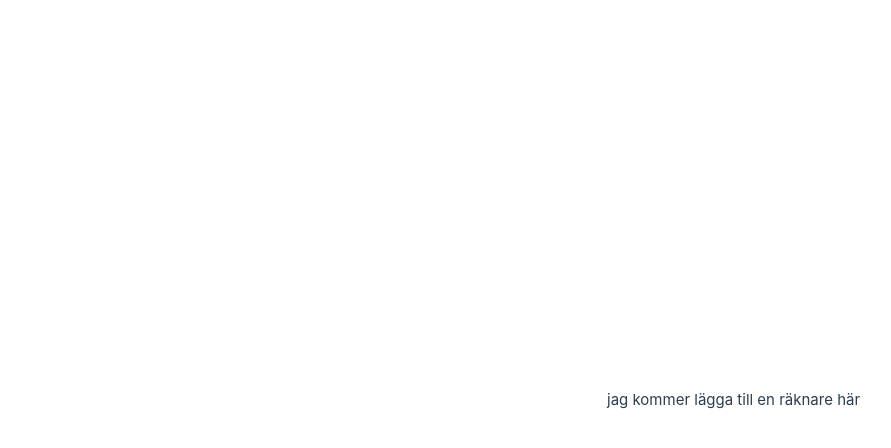
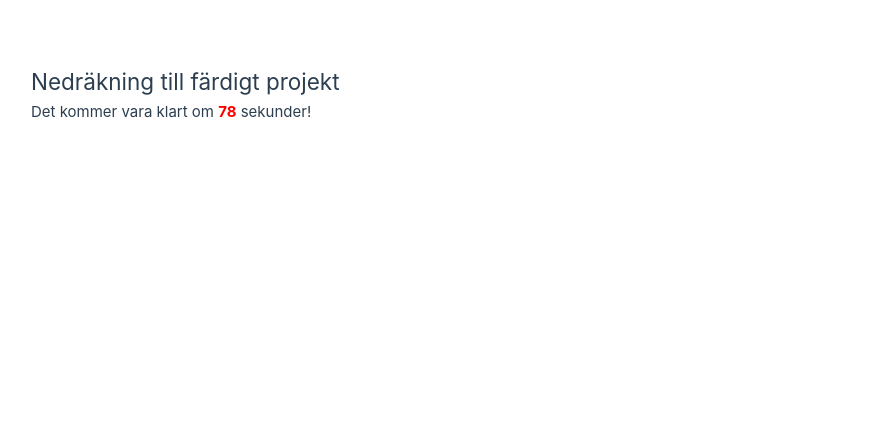
Before and after one commit to annkar73/vue-endless-countdown, a Vue app: page / in a window 1280 px wide. Shown: the top 448 px of the page, without its empty margins (33-924 px from the left). Built offline with nearby package versions, Linux system fonts and the light colour scheme.

Commit message:
add counter

```diff
--- a/src/App.vue
+++ b/src/App.vue
@@ -1,22 +1,27 @@
 <script setup lang="ts">
+import EndlessCounter from './components/EndlessCounter.vue';
+
 </script>
 
 <template>
-  <header>
 
-  </header>
 
   <main>
-    <div class="app">
-      jag kommer lägga till en räknare här
+    <div id="app">
+      <h1>Nedräkning till färdigt projekt</h1>
+      <div class="counting">Det kommer vara klart om  <EndlessCounter />  sekunder!</div>
     </div>
   </main>
 
 </template>
 
 <style scoped>
-header {
-  line-height: 1.5;
+h1 {
+  font-size: 1.5em;
+}
+
+.counter {
+  font-size: 1em;
 }
 
 
--- a/src/assets/main.css
+++ b/src/assets/main.css
@@ -2,34 +2,9 @@
 
 #app {
   max-width: 1280px;
+  align-items: center;
+  justify-content: center;
   margin: 0 auto;
   padding: 2rem;
   font-weight: normal;
 }
-
-a,
-.green {
-  text-decoration: none;
-  color: hsla(160, 100%, 37%, 1);
-  transition: 0.4s;
-  padding: 3px;
-}
-
-@media (hover: hover) {
-  a:hover {
-    background-color: hsla(160, 100%, 37%, 0.2);
-  }
-}
-
-@media (min-width: 1024px) {
-  body {
-    display: flex;
-    place-items: center;
-  }
-
-  #app {
-    display: grid;
-    grid-template-columns: 1fr 1fr;
-    padding: 0 2rem;
-  }
-}
--- /dev/null
+++ b/src/components/EndlessCounter.vue
@@ -0,0 +1,46 @@
+<script setup lang="ts">
+
+import { ref, onMounted, onBeforeUnmount } from 'vue';
+
+const countdown = ref(getRandomNumber());
+let intervalId: ReturnType<typeof setInterval> | undefined;
+
+function getRandomNumber() {
+  return Math.floor(Math.random() *96) + 5;
+}
+
+function startCountdown() {
+  intervalId = setInterval(() => {
+    if (countdown.value <= 3) {
+      countdown.value = getRandomNumber();
+
+    } else {
+      countdown.value--;
+
+    }
+  }, 1000);
+}
+
+
+onMounted(() => {
+  startCountdown();
+});
+
+onBeforeUnmount(() => {
+  clearInterval(intervalId);
+})
+</script>
+
+<template>
+    <span class="counter">{{  countdown }}</span>
+</template>
+
+
+<style scoped>
+.counter {
+  color: red;
+  font-size: 2.5em;
+  font-weight: bold;
+}
+
+</style>
```
